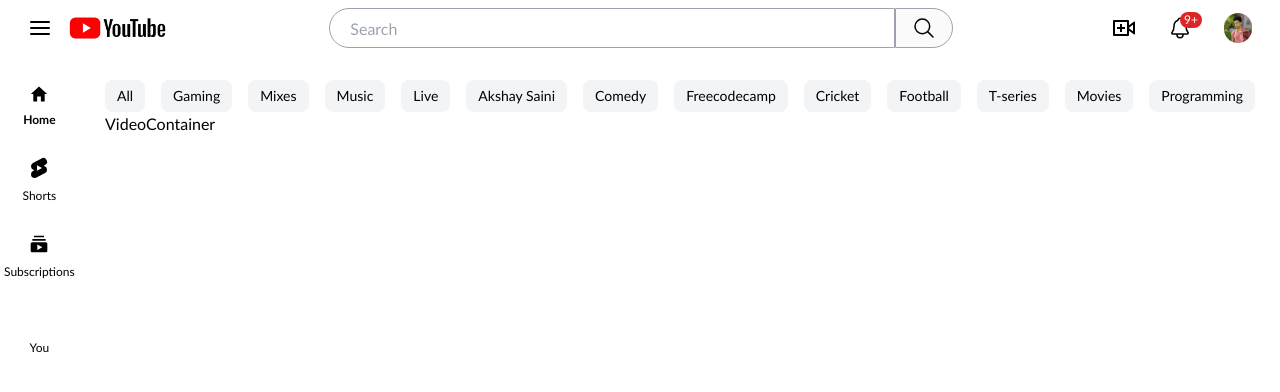
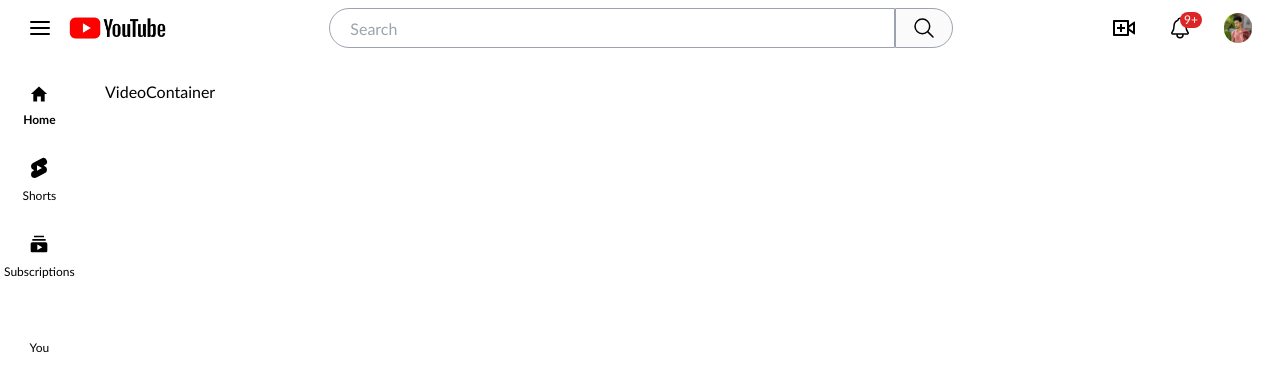
Before and after one commit to onkar895/YouTube-UI, a React (Vite) app: page / in a window 1280 px wide. Shown: the top 392 px of the page. Built offline with nearby package versions, Linux system fonts and the light colour scheme; some icons are missing.

Commit message:
Modified index.css and remove button component and added only one component to render the data on the screen

```diff
--- a/package.json
+++ b/package.json
@@ -14,6 +14,7 @@
         "react": "^18.2.0",
         "react-dom": "^18.2.0",
         "react-icons": "^4.12.0",
+        "react-multi-carousel": "^2.8.4",
         "react-redux": "^9.0.2",
         "react-router-dom": "^6.21.0",
         "redux": "^5.0.0"
--- a/src/Components/MainContainer/Button.jsx
+++ /dev/null
@@ -1,16 +0,0 @@
-/* eslint-disable react/prop-types */
-/* eslint-disable no-unused-vars */
-import React from 'react'
-
-const Button = ({ name }) => {
-
-  return (
-    <div>
-      <button className='bg-gray-100 px-[12px] py-[6px] rounded-lg hover:bg-black hover:text-white text-sm'>
-        {name}
-      </button>
-    </div>
-  )
-}
-
-export default Button
--- a/src/Components/MainContainer/ButtonList.jsx
+++ b/src/Components/MainContainer/ButtonList.jsx
@@ -1,22 +1,59 @@
 /* eslint-disable no-unused-vars */
-import React from 'react'
-import Button from './Button'
-import { ButtonNames } from '../../utils/constants'
+import React from 'react';
+import { NavLink } from 'react-router-dom';
+import Carousel from 'react-multi-carousel';
+import 'react-multi-carousel/lib/styles.css';
+import { ButtonNames } from '../../utils/constants';
+
+const responsive = {
+  desktop: {
+    breakpoint: { max: 3000, min: 1024 },
+    items: 1,
+  },
+  tablet: {
+    breakpoint: { max: 1024, min: 464 },
+    items: 1,
+  },
+  mobile: {
+    breakpoint: { max: 464, min: 0 },
+    items: 1,
+  },
+};
 
 const ButtonList = () => {
-
   return (
-
-    <div className='mt-20'>
-      <div className='flex gap-4'>
+    <div className='flex mt-20 gap-4'>
+      <Carousel
+        swipeable={false}    // disables the ability to swipe through the carousel items.
+        draggable={false}    // disables dragging the carousel items.
+        responsive={responsive}   // defines how the carousel responds to different screen sizes.
+        infinite={true}  // enables infinite looping of carousel items,
+        autoPlay={true}  // enables automatic play of the carousel items.
+        autoPlaySpeed={2000}
+        keyBoardControl={true}  // enables control of the carousel using keyboard arrow keys.
+        showDots={false}   // whether to display pagination dots at the bottom of the carousel
+        slidesToSlide={1}
+        containerClass="carousel-container"
+        dotListClass="custom-dot-list-style"
+        itemClass="carousel-item-padding-40-px"
+      >
         {
-          ButtonNames.map((name) => (
-            <Button key={name} name={name} />
+          ButtonNames.map((name, index) => (
+            <div key={index}>
+              <li className='list-none bg-gray-100 px-[12px] py-[6px] rounded-lg hover:bg-black hover:text-white text-sm'>
+                <NavLink>
+                  <span>
+                    {name}
+                  </span>
+                </NavLink>
+              </li>
+            </div>
           ))
         }
-      </div>
+      </Carousel >
     </div>
-  )
-}
 
-export default ButtonList
+  );
+};
+
+export default ButtonList;
--- a/src/Components/SideBar.jsx
+++ b/src/Components/SideBar.jsx
@@ -65,12 +65,14 @@
               {
                 Explore.map(({ icon, name }) => {
                   return (
-                    <a href='#' key={name}>
-                      <li className='flex items-center gap-5 pl-3 w-60 rounded-lg cursor-pointer hover:bg-gray-100 hover:rounded-lg hover:w-52'>
+                    <div key={name}>
+                      <li className='pl-[13px]  w-60 rounded-lg cursor-pointer hover:bg-gray-100 hover:rounded-lg hover:w-52'>
+                        <NavLink className='flex items-center gap-5'>
                           {icon}
                           <span>{name}</span>
+                        </NavLink>
                       </li>
-                    </a>
+                    </div>
                   )
                 })
               }
@@ -87,12 +89,14 @@
               {
                 Premium.map(({ icon, name }) => {
                   return (
-                    <a href='#' key={name}>
-                      <li className='flex items-center gap-5 pl-3 w-60 rounded-lg cursor-pointer hover:bg-gray-100 hover:rounded-lg hover:w-52 '>
+                    <div key={name}>
+                      <li className='pl-[13px]  w-60 rounded-lg cursor-pointer hover:bg-gray-100 hover:rounded-lg hover:w-52 '>
+                        <NavLink className='flex items-center gap-5'>
                           {icon}
                           <span>{name}</span>
+                        </NavLink>
                       </li>
-                    </a>
+                    </div>
                   )
                 })
               }
@@ -108,12 +112,14 @@
               {
                 Setting.map(({ icon, name }) => {
                   return (
-                    <a href='#' key={name}>
-                      <li className='flex items-center gap-5 pl-3 w-60 rounded-lg cursor-pointer hover:bg-gray-100 hover:rounded-lg hover:w-52 '>
+                    <div key={name}>
+                      <li className='pl-[13px]  w-60 rounded-lg cursor-pointer hover:bg-gray-100 hover:rounded-lg hover:w-52 '>
+                        <NavLink className='flex items-center gap-5'>
                           {icon}
                           <span>{name}</span>
+                        </NavLink>
                       </li>
-                    </a>
+                    </div>
                   )
                 })
               }
--- a/src/index.css
+++ b/src/index.css
@@ -19,7 +19,6 @@
 
 ::-webkit-scrollbar {
     width: 8px;
-    height: 12px;
 }
 
 ::-webkit-scrollbar-thumb {
```
Also changed, not shown: 1 other file (tests, documents, lock files or other folders). Lines whose indentation alone changed are shown as unchanged.
